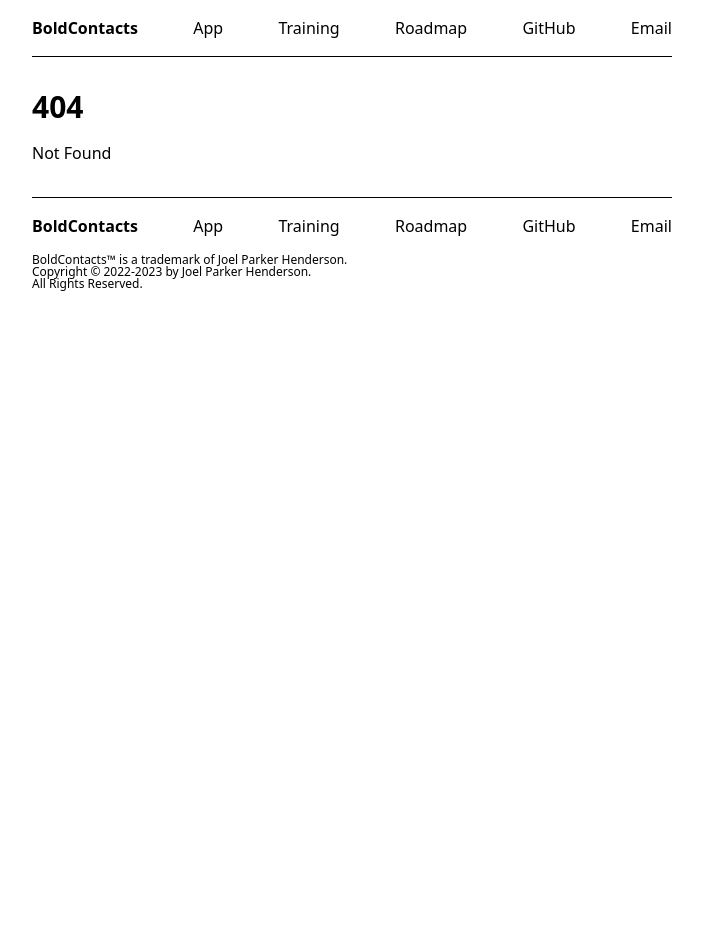
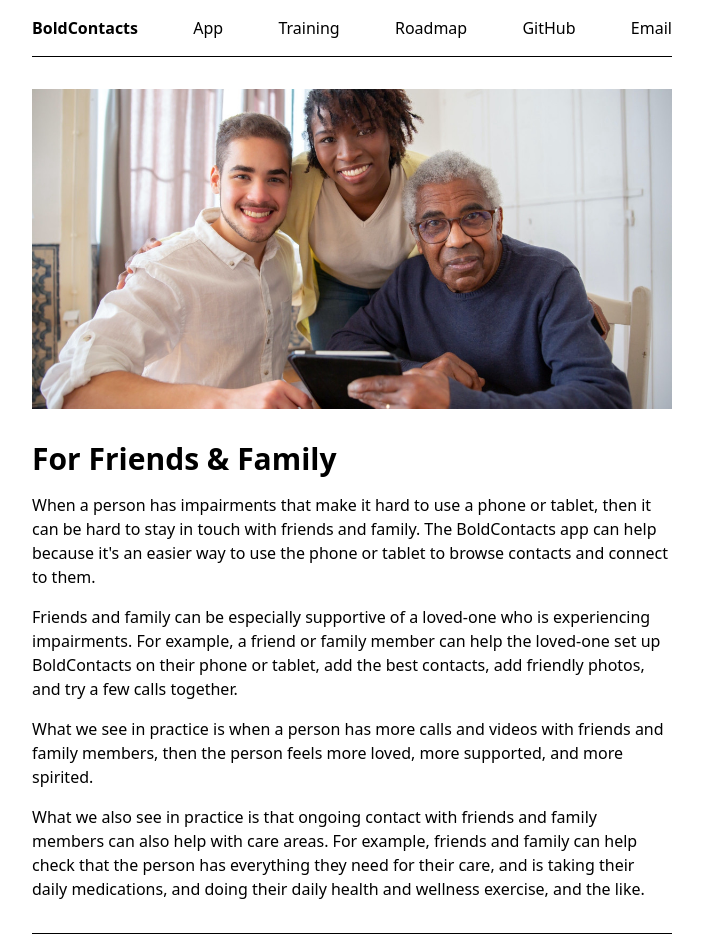
Before and after one commit to BoldContacts/boldcontacts-site-as-sveltekit, a SvelteKit app: page /friends-and-family in a window 1280 px wide. Before the commit this address had no page. Shown: the top 952 px of the page, without its empty margins (288-991 px from the left). Before the commit the page ends 800 px from the top, so only its background shows below. Built offline with nearby package versions, Linux system fonts and the light colour scheme.

Commit message:
Add friends & family

```diff
--- /dev/null
+++ b/src/routes/friends-and-family/+page.svelte
@@ -0,0 +1,11 @@
+<img src="/assets/pexels/pexels-kampus-production-7551617/@1200x600.jpg" alt="Happy family uses a tablet computer">
+
+<h1>For Friends &amp; Family</h1>
+
+<p>When a person has impairments that make it hard to use a phone or tablet, then it can be hard to stay in touch with friends and family. The BoldContacts app can help because it's an easier way to use the phone or tablet to browse contacts and connect to them.</p>
+
+<p>Friends and family can be especially supportive of a loved-one who is experiencing impairments. For example, a friend or family member can help the loved-one set up BoldContacts on their phone or tablet, add the best contacts, add friendly photos, and try a few calls together.</p>
+
+<p>What we see in practice is when a person has more calls and videos with friends and family members, then the person feels more loved, more supported, and more spirited.</p>
+
+<p>What we also see in practice is that ongoing contact with friends and family members can also help with care areas. For example, friends and family can help check that the person has everything they need for their care, and is taking their daily medications, and doing their daily health and wellness exercise, and the like.</p>
```
